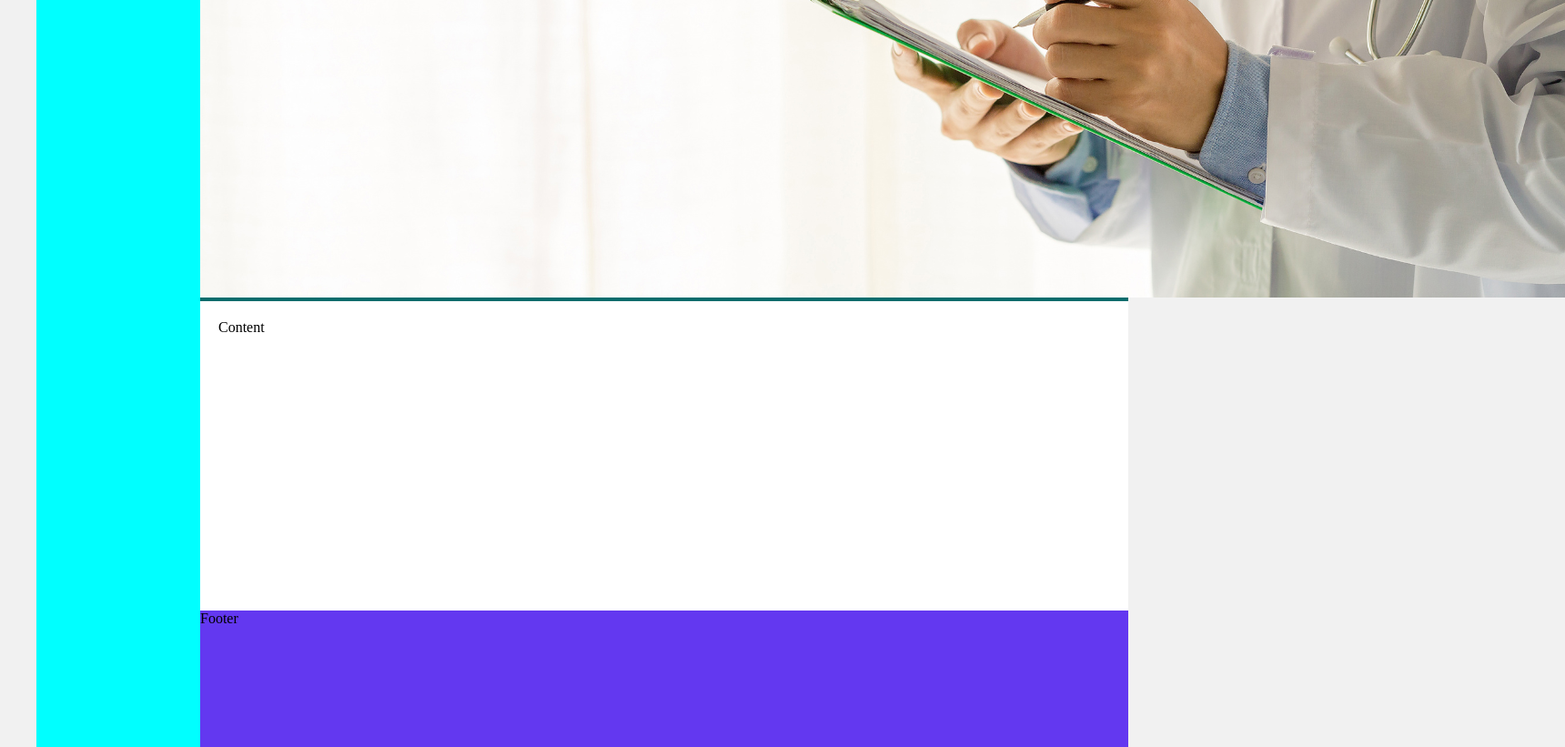
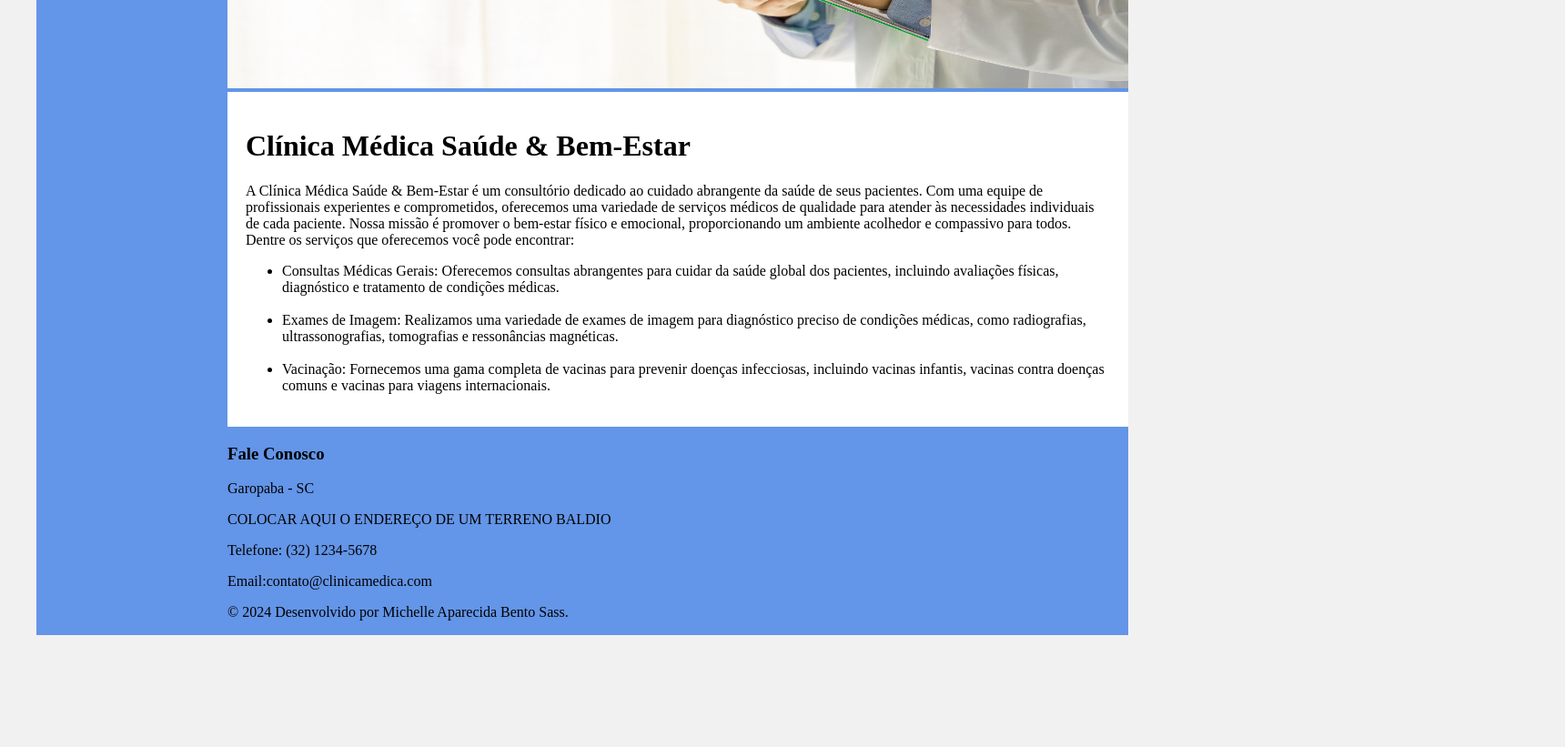
Before and after one commit to michellesass/dio-criando-seu-primeiro-site-completo-com-html, a plain HTML site: page index.html in a window 1280 px wide. Shown: the part 173-994 px from the top of the page at 91% size, 1720 px wide, since content can reach past the window. After the commit the page ends 871 px from the top, so only its background shows below. Drawn offline with Linux system fonts and the light colour scheme.

Commit message:
atualização da página principal

```diff
--- a/base.css
+++ b/base.css
@@ -20,11 +20,11 @@ body {
 }
 .menu {
     width: 15%;
-    background-color: aqua;
+    background-color: #4319ff75;
     padding: 10px 20px 0px;
 }
 .header {
-    background-color: rgb(5, 108, 108);
+    background-color: #4319ff75;
     min-height: 150px;
 }
 .content {
@@ -33,6 +33,6 @@ body {
     padding: 20px;
 }
 .footer {
-    background-color: rgb(99, 56, 240);
+    background-color: #4319ff75;
     min-height: 150px;
 }
--- a/index.html
+++ b/index.html
@@ -13,8 +13,11 @@
             <!-- Aqui vai o seu menu -->
             <ul>
                 <li><a href="#">Home</a></li>
+                <br>
                 <li><a href="#">Sobre a Clínica</a></li>
+                <br>
                 <li><a href="#">Horário de Atendimento</a></li>
+                <br>
                 <li><a href="#">Contato</a></li>
             </ul>
         </div>
@@ -22,19 +25,37 @@
         <div class="main">
             <div class="header">
                 <!-- Aqui vai o seu header -->
-                <img src="header.png" alt="médico com uma prancheta">
+                <img title="Clínica Médica Saúde & Bem-Estar" alt="Médico segurando uma prancheta e fazendo anotação" src="header.png" width="990" height="270"/>
 
 
             </div>
 
             <div class="content">
-                Content
                 <!-- Aqui vai o seu conteúdo -->
+                <h1>Clínica Médica Saúde & Bem-Estar</h1>
+                <p>A Clínica Médica Saúde & Bem-Estar é um consultório dedicado ao cuidado abrangente da saúde de seus pacientes. Com uma equipe de profissionais experientes e comprometidos, oferecemos uma variedade de serviços médicos de qualidade para atender às necessidades individuais de cada paciente. Nossa missão é promover o bem-estar físico e emocional, proporcionando um ambiente acolhedor e compassivo para todos.  <br>
+                Dentre os serviços que oferecemos você pode encontrar: </p>
+
+                <ul>
+                    <li>Consultas Médicas Gerais: Oferecemos consultas abrangentes para cuidar da saúde global dos pacientes, incluindo avaliações físicas, diagnóstico e tratamento de condições médicas.</li>
+                    <br>
+                    <li>Exames de Imagem: Realizamos uma variedade de exames de imagem para diagnóstico preciso de condições médicas, como radiografias, ultrassonografias, tomografias e ressonâncias magnéticas.
+                    </li>
+                    <br>
+                    <li>Vacinação: Fornecemos uma gama completa de vacinas para prevenir doenças infecciosas, incluindo vacinas infantis, vacinas contra doenças comuns e vacinas para viagens internacionais.
+                    </li>
+                </ul>
             </div>
 
             <div class="footer">
-                Footer
                 <!-- Aqui vai o seu rodapé -->
+                <h3>Fale Conosco</h3>
+                <p>Garopaba - SC</p>
+                <p>COLOCAR AQUI O ENDEREÇO DE UM TERRENO BALDIO</p>
+                <p>Telefone: (32) 1234-5678</p>
+                <p>Email:contato@clinicamedica.com</p>
+                <p>&copy; 2024 Desenvolvido por Michelle Aparecida Bento Sass.</p>
+
             </div>
         </div>
     </div>
```
